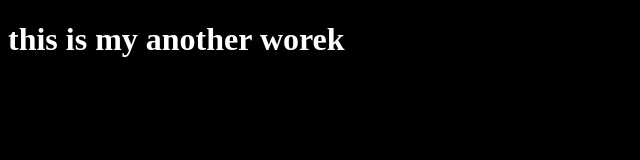
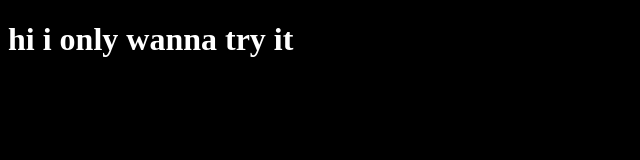
Before and after one commit to bensheee/my-repo, a plain HTML site: page index.html in a window 1280 px wide. Shown: the whole page, without its empty margins (0-640 px from the left). Drawn offline with Linux system fonts and the light colour scheme.

Commit message:
first change after apload it here

```diff
--- a/index.html
+++ b/index.html
@@ -7,7 +7,7 @@
     <title>Document</title>
 </head>
 <body>
-    <h1>this is my another worek</h1>
+    <h1> hi i only wanna try it </h1>
 
     <script src="app.js"></script>
 </body>
```
Also changed, not shown: style.css (+4 -4 lines).
